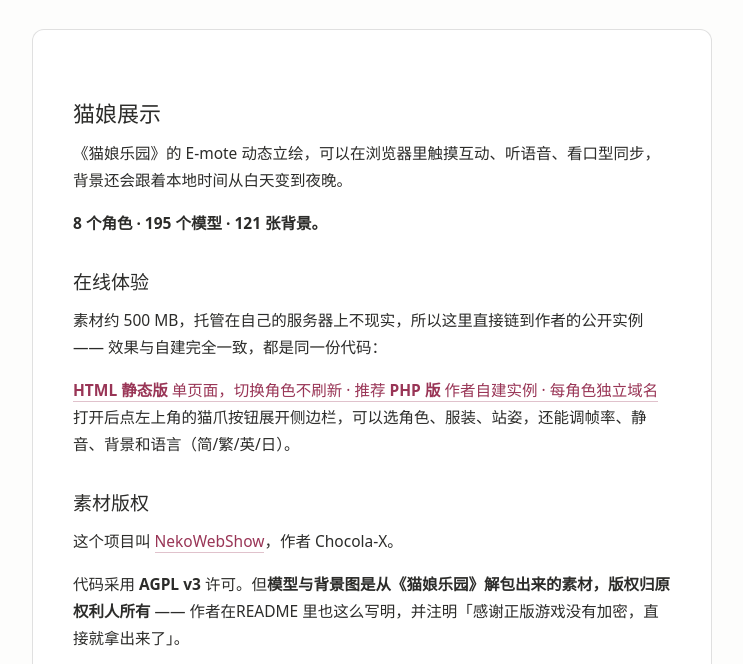
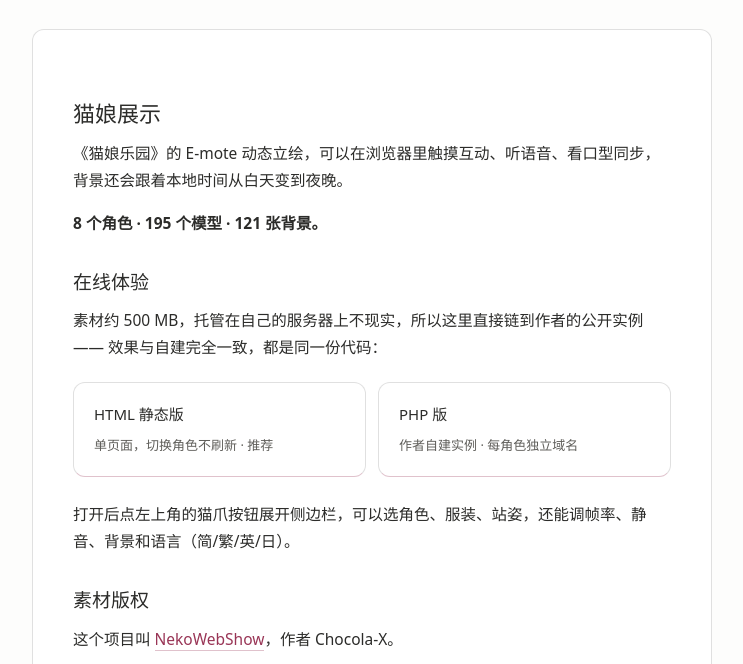
Before and after one commit to Remtg/remtg.github.io, a plain HTML site: page neko.html in a window 1280 px wide. Shown: the part 84-748 px from the top of the page, without its empty margins (268-1011 px from the left). Drawn offline with Linux system fonts and the light colour scheme.

Commit message:
同步博客产物：导航新增猫娘入口 + 卡片样式

```diff
--- a/css/style.css
+++ b/css/style.css
@@ -246,6 +246,40 @@
 
 .neko-note strong { color: var(--accent); font-weight: 500; }
 
+/* ---------- 猫娘页卡片 ---------- */
+.neko-links {
+  display: grid;
+  grid-template-columns: 1fr 1fr;
+  gap: 12px;
+  margin: 20px 0 24px;
+}
+
+.neko-card {
+  display: block;
+  padding: 18px 20px;
+  border: 1px solid var(--line);
+  border-radius: 12px;
+  background: var(--card);
+  text-decoration: none;
+  transition: border-color .15s, background .15s;
+}
+
+.neko-card:hover { border-color: var(--accent); background: var(--accent-soft); }
+
+.neko-card strong {
+  display: block;
+  font-size: 15px;
+  font-weight: 500;
+  color: var(--ink);
+  margin-bottom: 4px;
+}
+
+.neko-card span { font-size: 13px; color: var(--ink-2); }
+
+@media (max-width: 560px) {
+  .neko-links { grid-template-columns: 1fr; }
+}
+
 /* ---------- 页脚 ---------- */
 .site-foot {
   max-width: var(--maxw);
```
